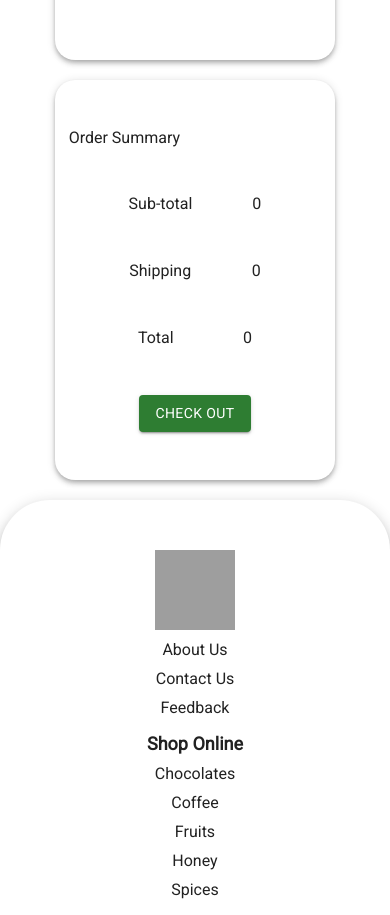
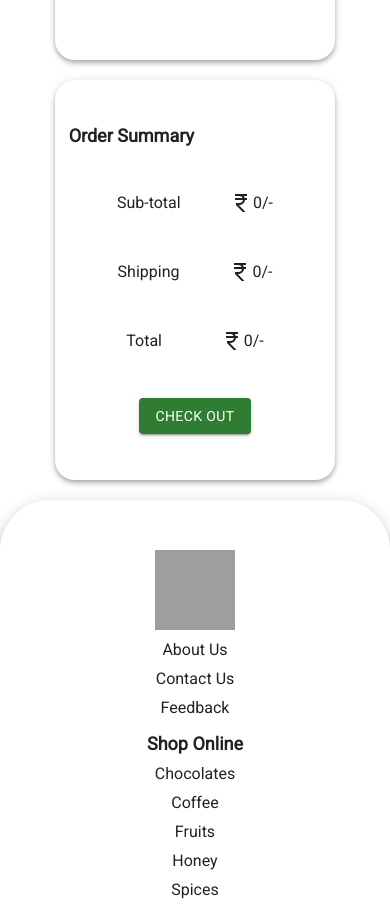
Before and after one commit to Selvam6994/Kodai_Flavors, a React (Vite) app: page /mycart in a window 390 px wide. Shown: the part 820-1735 px from the top of the page. Built offline with nearby package versions, Linux system fonts and the light colour scheme; grey boxes are pictures that could not be loaded.

Commit message:
Responsive cart page

```diff
--- a/src/App.jsx
+++ b/src/App.jsx
@@ -16,7 +16,6 @@ const App = () => {
   const [cartItems, setCartItems] = useState([]);
   const [item, setItem] = useState([]);
 
-
   // Get cart item
   const getCartData = () => {
     const cartData = [];
@@ -32,7 +31,7 @@ const App = () => {
       name: product.name,
       qty: productQuantity,
       category: product.category,
-      price: productQuantity*product.price,
+      price: productQuantity * product.price,
       img: product.image,
     };
     localStorage.setItem(product.name, JSON.stringify(productQty));
@@ -56,8 +55,6 @@ const App = () => {
     setProductName(product.name);
     setProductQty(productQuantity + 1);
   };
-
-
 
   // decrease cart item qty
   const decreaseQty = (product) => {
--- a/src/Cart Component/Cart.css
+++ b/src/Cart Component/Cart.css
@@ -195,6 +195,14 @@ padding-right: 20px;
   justify-content: center;
   gap: 10px;
 }
+.mobQtyPrice span{
+  height: fit-content;
+  width: 80%;
+  min-width: 100px;
+  display: flex;
+  align-items: center;
+  justify-content: center;
+}
 
 .nameSection,
 .qtyPrice span {
@@ -241,6 +249,8 @@ padding-right: 20px;
 .summaryTitle {
   width: 90%;
   display: flex;
+  font-weight: bold;
+  font-size: 18px;
 }
 .subTotal,
 .shipping,
--- a/src/Cart Component/Cart.jsx
+++ b/src/Cart Component/Cart.jsx
@@ -95,7 +95,7 @@ const Cart = () => {
                     <span>{item.name}</span>
                   </div>
                   <div className={!mobView ? "mobQtyPrice" : "qtyPrice"}>
-                    <span>Quantity:{item.qty}</span>
+                    <span>Quantity:{item.qty}Kg</span>
                     <span>
                       Price:
                       <CurrencyRupeeIcon />
@@ -128,16 +128,16 @@ const Cart = () => {
             </div>
             <div className="subTotal">
               <span>Sub-total</span>
-              <span>{cartItemSubTotal()}</span>
+              <span><CurrencyRupeeIcon/>{cartItemSubTotal()}/-</span>
             </div>
             <div className="shipping">
               <span>Shipping</span>
-              <span>{shippingPrice()}</span>
+              <span><CurrencyRupeeIcon/>{shippingPrice()}/-</span>
             </div>
 
             <div className="total">
               <span>Total</span>
-              <span>{cartItemSubTotal() + shippingPrice()}</span>
+              <span><CurrencyRupeeIcon/>{cartItemSubTotal() + shippingPrice()}/-</span>
             </div>
             <Button variant="contained" color="success">
               Check out
```
